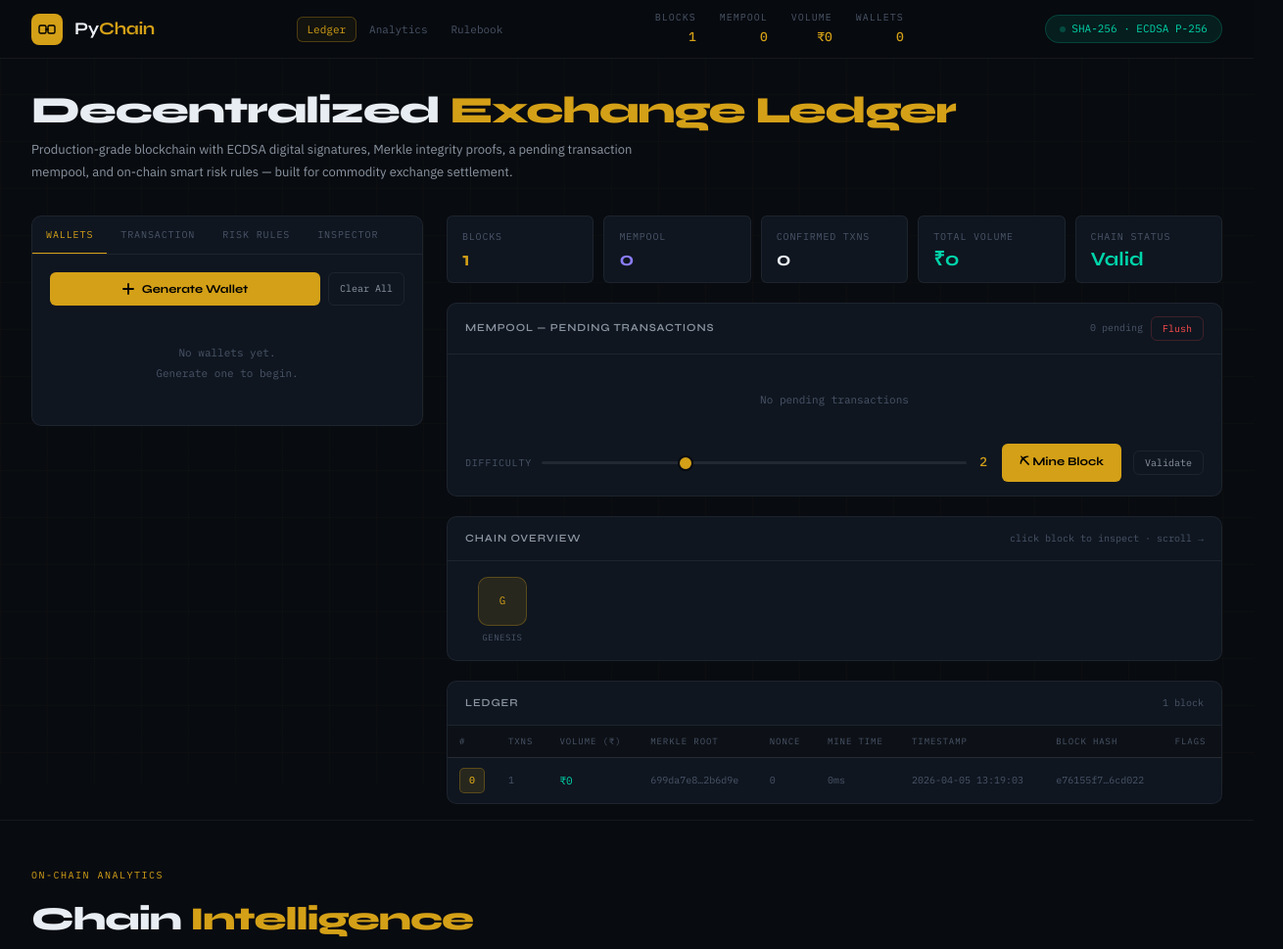
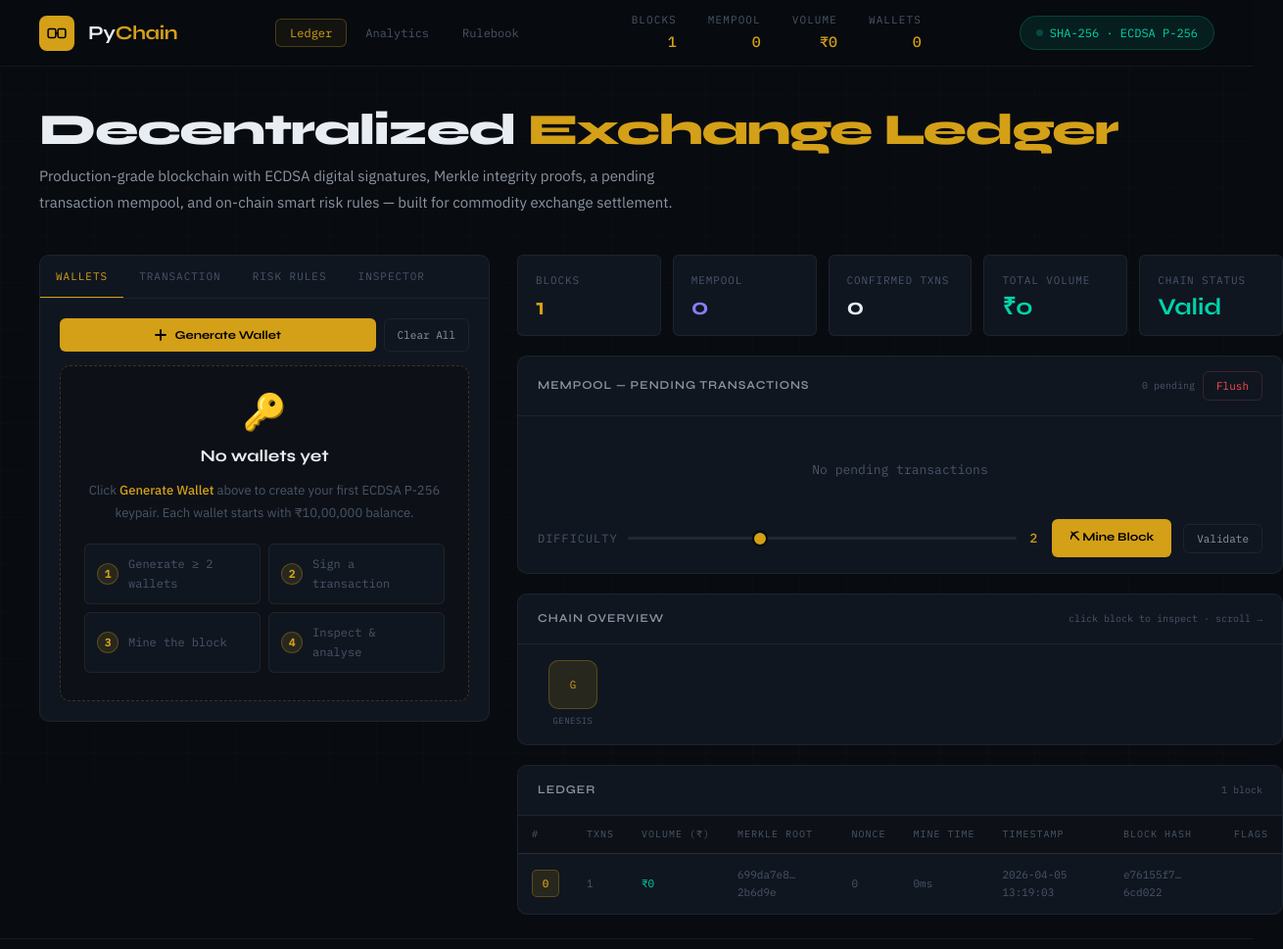
Before and after one commit to arham7s/PyChain-Decentralized-Exchange-Ledger, a plain HTML site: page index.html in a window 1280 px wide. Shown: the top 969 px of the page at 98% size, 1310 px wide, since content can reach past the window. Drawn offline with nearby package versions, Linux system fonts and the light colour scheme.

Commit message:
Update index.html

```diff
--- a/index.html
+++ b/index.html
@@ -23,7 +23,7 @@
 }
 *,*::before,*::after{box-sizing:border-box;margin:0;padding:0}
 html{scroll-behavior:smooth}
-body{background:var(--bg);color:var(--tx);font-family:var(--sans);font-size:14px;line-height:1.6;min-height:100vh;overflow-x:hidden}
+body{background:var(--bg);color:var(--tx);font-family:var(--sans);font-size:16px;line-height:1.65;min-height:100vh;overflow-x:hidden}
 body::before{content:'';position:fixed;inset:0;background-image:linear-gradient(rgba(212,160,23,0.025) 1px,transparent 1px),linear-gradient(90deg,rgba(212,160,23,0.025) 1px,transparent 1px);background-size:48px 48px;pointer-events:none;z-index:0}
 ::-webkit-scrollbar{width:4px;height:4px}
 ::-webkit-scrollbar-track{background:transparent}
@@ -35,105 +35,115 @@ body::before{content:'';position:fixed;inset:0;background-image:linear-gradient(
 .flash{animation:blockFlash .55s ease-out}
 
 /* ── HEADER ── */
-header{position:sticky;top:0;z-index:100;background:rgba(8,11,16,0.92);backdrop-filter:blur(24px);border-bottom:1px solid var(--bdr);padding:0 2rem;display:flex;align-items:center;justify-content:space-between;height:60px;gap:1rem}
-.logo{display:flex;align-items:center;gap:12px;flex-shrink:0}
-.logo-icon{width:32px;height:32px;background:var(--gold);border-radius:8px;display:flex;align-items:center;justify-content:center}
-.logo-icon svg{width:18px;height:18px}
-.logo-text{font-family:var(--disp);font-weight:700;font-size:18px;letter-spacing:-.02em}
+header{position:sticky;top:0;z-index:100;background:rgba(8,11,16,0.92);backdrop-filter:blur(24px);border-bottom:1px solid var(--bdr);padding:0 2.5rem;display:flex;align-items:center;justify-content:space-between;height:68px;gap:1rem}
+.logo{display:flex;align-items:center;gap:14px;flex-shrink:0}
+.logo-icon{width:36px;height:36px;background:var(--gold);border-radius:8px;display:flex;align-items:center;justify-content:center}
+.logo-icon svg{width:20px;height:20px}
+.logo-text{font-family:var(--disp);font-weight:700;font-size:20px;letter-spacing:-.02em}
 .logo-text span{color:var(--gold)}
-.h-nav{display:flex;gap:2px}
-.h-nav-btn{font-size:11px;font-family:var(--mono);color:var(--tx3);background:transparent;padding:5px 10px;border-radius:var(--r);transition:.15s;border:1px solid transparent;white-space:nowrap;cursor:pointer}
+.h-nav{display:flex;gap:4px}
+.h-nav-btn{font-size:12px;font-family:var(--mono);color:var(--tx3);background:transparent;padding:6px 14px;border-radius:var(--r);transition:.15s;border:1px solid transparent;white-space:nowrap;cursor:pointer}
 .h-nav-btn:hover,.h-nav-btn.act{color:var(--gold);border-color:var(--bdra);background:var(--gold-g)}
-.h-stats{display:flex;gap:1.5rem;align-items:center}
+.h-stats{display:flex;gap:2rem;align-items:center}
 .hs{text-align:right}
-.hs-l{font-size:10px;font-family:var(--mono);color:var(--tx3);text-transform:uppercase;letter-spacing:.1em;display:block}
-.hs-v{font-family:var(--mono);font-size:13px;font-weight:500;color:var(--gold)}
-.live-badge{display:flex;align-items:center;gap:6px;background:var(--teal-d);border:1px solid rgba(0,212,170,.2);padding:5px 14px;border-radius:99px;font-size:11px;font-family:var(--mono);color:var(--teal);white-space:nowrap;flex-shrink:0}
-.live-badge::before{content:'';width:6px;height:6px;border-radius:50%;background:var(--teal);animation:pulse 2s infinite}
+.hs-l{font-size:11px;font-family:var(--mono);color:var(--tx3);text-transform:uppercase;letter-spacing:.1em;display:block}
+.hs-v{font-family:var(--mono);font-size:15px;font-weight:500;color:var(--gold)}
+.live-badge{display:flex;align-items:center;gap:7px;background:var(--teal-d);border:1px solid rgba(0,212,170,.2);padding:7px 16px;border-radius:99px;font-size:12px;font-family:var(--mono);color:var(--teal);white-space:nowrap;flex-shrink:0}
+.live-badge::before{content:'';width:7px;height:7px;border-radius:50%;background:var(--teal);animation:pulse 2s infinite}
 
 /* ── SECTION ── */
 section{position:relative;z-index:1}
-.sw{max-width:1400px;margin:0 auto;padding:0 2rem}
+.sw{max-width:1600px;margin:0 auto;padding:0 2.5rem}
 
 /* ── LEDGER SECTION ── */
-#s-ledger{padding:2rem 0 1rem}
-.main-grid{display:grid;grid-template-columns:400px 1fr;gap:1.5rem;align-items:start}
-.ptitle{grid-column:1/-1;margin-bottom:.5rem}
-.ptitle h1{font-family:var(--disp);font-weight:800;font-size:clamp(22px,3vw,40px);letter-spacing:-.03em;line-height:1.1}
+#s-ledger{padding:2.5rem 0 1.5rem}
+.main-grid{display:grid;grid-template-columns:460px 1fr;gap:1.75rem;align-items:start}
+.ptitle{grid-column:1/-1;margin-bottom:.75rem}
+.ptitle h1{font-family:var(--disp);font-weight:800;font-size:clamp(26px,3.5vw,48px);letter-spacing:-.03em;line-height:1.1}
 .ptitle h1 em{font-style:normal;color:var(--gold)}
-.ptitle p{margin-top:8px;color:var(--tx2);font-size:13px;max-width:620px;line-height:1.75}
+.ptitle p{margin-top:10px;color:var(--tx2);font-size:15px;max-width:680px;line-height:1.75}
 
 /* ── PANELS ── */
 .panel{background:var(--bgc);border:1px solid var(--bdr);border-radius:var(--rl);overflow:hidden}
-.ph{padding:13px 18px;border-bottom:1px solid var(--bdr);display:flex;align-items:center;justify-content:space-between;gap:8px}
-.pt{font-family:var(--disp);font-weight:600;font-size:11px;letter-spacing:.08em;text-transform:uppercase;color:var(--tx2);white-space:nowrap}
-.pb{padding:18px}
-.pbs{padding:14px 18px}
+.ph{padding:15px 20px;border-bottom:1px solid var(--bdr);display:flex;align-items:center;justify-content:space-between;gap:8px}
+.pt{font-family:var(--disp);font-weight:600;font-size:12px;letter-spacing:.08em;text-transform:uppercase;color:var(--tx2);white-space:nowrap}
+.pb{padding:20px}
+.pbs{padding:16px 20px}
 
 /* ── TABS ── */
 .tab-bar{display:flex;border-bottom:1px solid var(--bdr);overflow-x:auto}
-.tab-btn{padding:12px 14px;font-size:10px;font-family:var(--mono);text-transform:uppercase;letter-spacing:.09em;color:var(--tx3);border:none;background:transparent;cursor:pointer;border-bottom:2px solid transparent;margin-bottom:-1px;transition:color .15s,border-color .15s;white-space:nowrap;flex-shrink:0}
+.tab-btn{padding:14px 16px;font-size:11px;font-family:var(--mono);text-transform:uppercase;letter-spacing:.09em;color:var(--tx3);border:none;background:transparent;cursor:pointer;border-bottom:2px solid transparent;margin-bottom:-1px;transition:color .15s,border-color .15s;white-space:nowrap;flex-shrink:0}
 .tab-btn.active{color:var(--gold);border-bottom-color:var(--gold)}
 .tab-btn:hover:not(.active){color:var(--tx2)}
-.tab-pane{display:none;padding:18px}
+.tab-pane{display:none;padding:20px}
 .tab-pane.active{display:block}
 
 /* ── FORM ── */
-.fg{display:flex;flex-direction:column;gap:6px;margin-bottom:13px}
-.fl{font-size:10px;font-family:var(--mono);text-transform:uppercase;letter-spacing:.1em;color:var(--tx3)}
-input[type=text],input[type=number],select{width:100%;background:var(--bg2);border:1px solid var(--bdr);border-radius:var(--r);padding:9px 12px;font-family:var(--mono);font-size:12px;color:var(--tx);outline:none;transition:border-color .2s,box-shadow .2s;-webkit-appearance:none;appearance:none}
+.fg{display:flex;flex-direction:column;gap:7px;margin-bottom:15px}
+.fl{font-size:11px;font-family:var(--mono);text-transform:uppercase;letter-spacing:.1em;color:var(--tx3)}
+input[type=text],input[type=number],select{width:100%;background:var(--bg2);border:1px solid var(--bdr);border-radius:var(--r);padding:11px 14px;font-family:var(--mono);font-size:14px;color:var(--tx);outline:none;transition:border-color .2s,box-shadow .2s;-webkit-appearance:none;appearance:none}
 input:focus,select:focus{border-color:var(--gold);box-shadow:0 0 0 3px var(--gold-g)}
 input::placeholder{color:var(--tx3)}
 select option{background:#0d1117}
 input[type=number]::-webkit-outer-spin-button,input[type=number]::-webkit-inner-spin-button{-webkit-appearance:none}
-.side-row{display:flex;gap:6px}
-.side-btn{flex:1;padding:8px 6px;border:1px solid var(--bdr);border-radius:var(--r);background:transparent;color:var(--tx3);font-family:var(--mono);font-size:11px;cursor:pointer;transition:.15s;text-align:center}
+.side-row{display:flex;gap:8px}
+.side-btn{flex:1;padding:10px 8px;border:1px solid var(--bdr);border-radius:var(--r);background:transparent;color:var(--tx3);font-family:var(--mono);font-size:13px;cursor:pointer;transition:.15s;text-align:center}
 .side-btn.abuy{background:var(--teal-d);border-color:rgba(0,212,170,.3);color:var(--teal)}
 .side-btn.asell{background:var(--red-d);border-color:rgba(255,77,77,.25);color:var(--red)}
 
 /* ── BUTTONS ── */
-.btn-p{width:100%;padding:11px;background:var(--gold);color:#000;border:none;border-radius:var(--r);font-family:var(--disp);font-weight:700;font-size:13px;cursor:pointer;transition:opacity .15s,transform .1s;display:flex;align-items:center;justify-content:center;gap:8px}
+.btn-p{width:100%;padding:13px;background:var(--gold);color:#000;border:none;border-radius:var(--r);font-family:var(--disp);font-weight:700;font-size:15px;cursor:pointer;transition:opacity .15s,transform .1s;display:flex;align-items:center;justify-content:center;gap:9px}
 .btn-p:hover{opacity:.88}.btn-p:active{transform:scale(.98)}.btn-p:disabled{opacity:.38;cursor:not-allowed}
-.btn-s{width:100%;padding:10px;background:transparent;color:var(--tx2);border:1px solid var(--bdr);border-radius:var(--r);font-family:var(--sans);font-size:12px;font-weight:500;cursor:pointer;transition:.15s;display:flex;align-items:center;justify-content:center;gap:7px}
+.btn-s{width:100%;padding:12px;background:transparent;color:var(--tx2);border:1px solid var(--bdr);border-radius:var(--r);font-family:var(--sans);font-size:14px;font-weight:500;cursor:pointer;transition:.15s;display:flex;align-items:center;justify-content:center;gap:7px}
 .btn-s:hover{border-color:var(--gold);color:var(--gold);background:var(--gold-g)}
-.btn-sm{padding:5px 11px;font-size:10px;font-family:var(--mono);background:transparent;border:1px solid var(--bdr);border-radius:var(--r);color:var(--tx2);cursor:pointer;transition:.15s;white-space:nowrap}
+.btn-sm{padding:7px 13px;font-size:11px;font-family:var(--mono);background:transparent;border:1px solid var(--bdr);border-radius:var(--r);color:var(--tx2);cursor:pointer;transition:.15s;white-space:nowrap}
 .btn-sm:hover{border-color:var(--gold);color:var(--gold)}
-.btn-danger{padding:5px 11px;font-size:10px;font-family:var(--mono);background:transparent;border:1px solid rgba(255,77,77,.2);border-radius:var(--r);color:var(--red);cursor:pointer;transition:.15s}
+.btn-danger{padding:7px 13px;font-size:11px;font-family:var(--mono);background:transparent;border:1px solid rgba(255,77,77,.2);border-radius:var(--r);color:var(--red);cursor:pointer;transition:.15s}
 .btn-danger:hover{background:var(--red-d)}
 
 /* ── WALLETS ── */
-.wl{display:flex;flex-direction:column;gap:8px}
-.wcard{background:var(--bg2);border:1px solid var(--bdr);border-radius:var(--r);padding:12px 14px;transition:border-color .15s}
+.wl{display:flex;flex-direction:column;gap:10px}
+.wcard{background:var(--bg2);border:1px solid var(--bdr);border-radius:var(--r);padding:14px 16px;transition:border-color .15s}
 .wcard:hover{border-color:rgba(212,160,23,.2)}
-.wc-top{display:flex;align-items:center;gap:10px;margin-bottom:9px}
-.wc-av{width:34px;height:34px;border-radius:8px;display:flex;align-items:center;justify-content:center;font-family:var(--disp);font-weight:700;font-size:14px;color:#000;flex-shrink:0}
-.wc-name{font-weight:500;font-size:13px}.wc-addr{font-family:var(--mono);font-size:10px;color:var(--tx3)}
+.wc-top{display:flex;align-items:center;gap:12px;margin-bottom:10px}
+.wc-av{width:38px;height:38px;border-radius:8px;display:flex;align-items:center;justify-content:center;font-family:var(--disp);font-weight:700;font-size:16px;color:#000;flex-shrink:0}
+.wc-name{font-weight:500;font-size:14px}.wc-addr{font-family:var(--mono);font-size:11px;color:var(--tx3)}
 .wc-bot{display:flex;justify-content:space-between;align-items:flex-end}
-.wc-bl{font-size:9px;font-family:var(--mono);color:var(--tx3);text-transform:uppercase;letter-spacing:.07em;margin-bottom:2px}
-.wc-bv{font-family:var(--mono);font-size:15px;font-weight:500;color:var(--teal)}.wc-bv.low{color:var(--red)}
-.wc-meta{font-family:var(--mono);font-size:9px;color:var(--tx3);text-align:right;line-height:1.6}
-.wc-pend{font-family:var(--mono);font-size:9px;color:var(--tx3);margin-top:2px}
-.wc-kb{display:inline-flex;align-items:center;gap:4px;margin-top:7px;padding:3px 8px;border-radius:99px;background:var(--teal-d);border:1px solid rgba(0,212,170,.15);font-size:9px;font-family:var(--mono);color:var(--teal)}
+.wc-bl{font-size:10px;font-family:var(--mono);color:var(--tx3);text-transform:uppercase;letter-spacing:.07em;margin-bottom:2px}
+.wc-bv{font-family:var(--mono);font-size:17px;font-weight:500;color:var(--teal)}.wc-bv.low{color:var(--red)}
+.wc-meta{font-family:var(--mono);font-size:10px;color:var(--tx3);text-align:right;line-height:1.7}
+.wc-pend{font-family:var(--mono);font-size:10px;color:var(--tx3);margin-top:2px}
+.wc-kb{display:inline-flex;align-items:center;gap:4px;margin-top:8px;padding:4px 10px;border-radius:99px;background:var(--teal-d);border:1px solid rgba(0,212,170,.15);font-size:10px;font-family:var(--mono);color:var(--teal)}
+
+/* ── WALLET ONBOARD ── */
+.wallet-onboard{background:var(--bg2);border:1px dashed rgba(212,160,23,.25);border-radius:var(--rl);padding:28px 24px;text-align:center}
+.wo-icon{font-size:36px;margin-bottom:14px;line-height:1}
+.wo-title{font-family:var(--disp);font-weight:700;font-size:17px;color:var(--tx);margin-bottom:10px}
+.wo-sub{font-size:13px;color:var(--tx3);line-height:1.75;margin-bottom:20px}
+.wo-sub strong{color:var(--gold);font-weight:500}
+.wo-steps{display:grid;grid-template-columns:1fr 1fr;gap:8px;text-align:left}
+.wo-step{display:flex;align-items:center;gap:10px;background:var(--bgc);border:1px solid var(--bdr);border-radius:var(--r);padding:10px 12px;font-size:12px;color:var(--tx3);font-family:var(--mono)}
+.wo-num{width:22px;height:22px;border-radius:50%;background:var(--gold-d);border:1px solid var(--bdra);color:var(--gold);font-size:11px;font-weight:600;display:flex;align-items:center;justify-content:center;flex-shrink:0}
 
 /* ── MEMPOOL ── */
-.mp-list{display:flex;flex-direction:column;gap:6px;max-height:220px;overflow-y:auto}
-.mp-item{background:var(--bg2);border:1px solid var(--bdr);border-radius:var(--r);padding:10px 12px;animation:fadeIn .2s ease}
-.mp-top{display:flex;align-items:center;justify-content:space-between;margin-bottom:5px}
-.mp-route{font-family:var(--mono);font-size:11px;color:var(--tx)}
+.mp-list{display:flex;flex-direction:column;gap:7px;max-height:240px;overflow-y:auto}
+.mp-item{background:var(--bg2);border:1px solid var(--bdr);border-radius:var(--r);padding:12px 14px;animation:fadeIn .2s ease}
+.mp-top{display:flex;align-items:center;justify-content:space-between;margin-bottom:6px}
+.mp-route{font-family:var(--mono);font-size:13px;color:var(--tx)}
 .mp-route .arr{color:var(--tx3);margin:0 4px}
-.mp-sig{font-size:9px;font-family:var(--mono);color:var(--teal)}
+.mp-sig{font-size:11px;font-family:var(--mono);color:var(--teal)}
 .mp-bot{display:flex;align-items:center;justify-content:space-between;gap:8px}
-.mpp{display:inline-flex;align-items:center;gap:3px;padding:2px 8px;border-radius:99px;font-size:9px;font-family:var(--mono)}
+.mpp{display:inline-flex;align-items:center;gap:3px;padding:3px 10px;border-radius:99px;font-size:11px;font-family:var(--mono)}
 .mpp.cash{background:var(--gold-d);border:1px solid var(--bdra);color:var(--gold)}
 .mpp.buy{background:var(--teal-d);border:1px solid rgba(0,212,170,.2);color:var(--teal)}
 .mpp.sell{background:var(--red-d);border:1px solid rgba(255,77,77,.2);color:var(--red)}
 .mpp.call{background:var(--purple-d);border:1px solid rgba(139,124,248,.2);color:var(--purple)}
-.mp-amt{font-family:var(--mono);font-size:12px;font-weight:500;color:var(--tx)}
-.mp-empty{font-family:var(--mono);font-size:11px;color:var(--tx3);text-align:center;padding:24px 0}
+.mp-amt{font-family:var(--mono);font-size:14px;font-weight:500;color:var(--tx)}
+.mp-empty{font-family:var(--mono);font-size:13px;color:var(--tx3);text-align:center;padding:28px 0}
 
 /* ── DIFF / RANGE ── */
 .diff-row{display:flex;align-items:center;gap:10px}
-.diff-row label{font-size:10px;font-family:var(--mono);color:var(--tx3);text-transform:uppercase;letter-spacing:.08em;white-space:nowrap}
+.diff-row label{font-size:12px;font-family:var(--mono);color:var(--tx3);text-transform:uppercase;letter-spacing:.08em;white-space:nowrap}
 input[type=range]{flex:1;height:3px;appearance:none;-webkit-appearance:none;background:rgba(255,255,255,.08);border-radius:99px;outline:none;cursor:pointer;border:none}
 input[type=range]::-webkit-slider-thumb{appearance:none;-webkit-appearance:none;width:16px;height:16px;border-radius:50%;background:var(--gold);border:2px solid var(--bg);cursor:pointer;transition:transform .15s}
 input[type=range]::-webkit-slider-thumb:hover{transform:scale(1.25)}
@@ -144,7 +154,7 @@ input[type=range]::-webkit-slider-thumb:hover{transform:scale(1.25)}
 .mining-box.show{display:block}
 .mining-lbl{font-size:10px;font-family:var(--mono);text-transform:uppercase;letter-spacing:.1em;color:var(--tx3);margin-bottom:8px;display:flex;align-items:center;gap:8px}
 .spin-el{width:8px;height:8px;border-radius:50%;border:1.5px solid var(--gold);border-top-color:transparent;animation:spin .6s linear infinite;display:inline-block;flex-shrink:0}
-.mining-nonce{font-family:var(--mono);font-size:22px;font-weight:500;color:var(--gold);margin-bottom:5px;letter-spacing:-.02em}
+.mining-nonce{font-family:var(--mono);font-size:28px;font-weight:500;color:var(--gold);margin-bottom:5px;letter-spacing:-.02em}
 .mining-hash{font-family:var(--mono);font-size:10px;color:var(--tx3);word-break:break-all;line-height:1.5}
 .mining-hash .hl{color:var(--gold)}
 .prog-bar{height:2px;background:var(--bdr);border-radius:99px;margin-top:10px;overflow:hidden}
@@ -160,10 +170,10 @@ input[type=range]::-webkit-slider-thumb:hover{transform:scale(1.25)}
 .status.warn{background:var(--purple-d);border:1px solid rgba(139,124,248,.2);color:var(--purple)}
 
 /* ── STATS ── */
-.stats-row{display:grid;grid-template-columns:repeat(5,1fr);gap:10px}
-.sc{background:var(--bgc);border:1px solid var(--bdr);border-radius:var(--r);padding:13px 15px}
-.sc-l{font-size:10px;font-family:var(--mono);text-transform:uppercase;letter-spacing:.08em;color:var(--tx3);margin-bottom:5px}
-.sc-v{font-family:var(--disp);font-size:20px;font-weight:700;line-height:1;color:var(--tx)}
+.stats-row{display:grid;grid-template-columns:repeat(5,1fr);gap:12px}
+.sc{background:var(--bgc);border:1px solid var(--bdr);border-radius:var(--r);padding:16px 18px}
+.sc-l{font-size:11px;font-family:var(--mono);text-transform:uppercase;letter-spacing:.08em;color:var(--tx3);margin-bottom:7px}
+.sc-v{font-family:var(--disp);font-size:24px;font-weight:700;line-height:1;color:var(--tx)}
 .sc-v.gold{color:var(--gold)}.sc-v.teal{color:var(--teal)}.sc-v.purple{color:var(--purple)}
 
 /* ── CHAIN VISUAL ── */
@@ -181,17 +191,17 @@ input[type=range]::-webkit-slider-thumb:hover{transform:scale(1.25)}
 
 /* ── TABLE ── */
 .tw{overflow-x:auto}
-table{width:100%;border-collapse:collapse;font-size:11px;min-width:780px}
-thead th{padding:9px 12px;text-align:left;font-family:var(--mono);font-size:9px;font-weight:400;text-transform:uppercase;letter-spacing:.1em;color:var(--tx3);border-bottom:1px solid var(--bdr);white-space:nowrap;background:var(--bg2)}
+table{width:100%;border-collapse:collapse;font-size:13px;min-width:780px}
+thead th{padding:11px 14px;text-align:left;font-family:var(--mono);font-size:10px;font-weight:400;text-transform:uppercase;letter-spacing:.1em;color:var(--tx3);border-bottom:1px solid var(--bdr);white-space:nowrap;background:var(--bg2)}
 tbody tr{cursor:pointer;transition:background .1s}
 tbody tr:hover td{background:rgba(212,160,23,.03)}
 tbody tr.act td{background:var(--gold-d)}
-tbody td{padding:10px 12px;border-bottom:1px solid var(--bdr);color:var(--tx);vertical-align:middle;transition:background .1s}
+tbody td{padding:12px 14px;border-bottom:1px solid var(--bdr);color:var(--tx);vertical-align:middle;transition:background .1s}
 tbody tr:last-child td{border-bottom:none}
-.hc{font-family:var(--mono);font-size:10px;color:var(--tx3)}
-.bn{width:26px;height:26px;border-radius:5px;display:flex;align-items:center;justify-content:center;font-family:var(--mono);font-size:10px;font-weight:500;background:var(--bg2);border:1px solid var(--bdr);color:var(--tx2)}
+.hc{font-family:var(--mono);font-size:11px;color:var(--tx3)}
+.bn{width:28px;height:28px;border-radius:5px;display:flex;align-items:center;justify-content:center;font-family:var(--mono);font-size:11px;font-weight:500;background:var(--bg2);border:1px solid var(--bdr);color:var(--tx2)}
 .bn.g{background:var(--gold-d);border-color:var(--bdra);color:var(--gold)}
-.vpill{display:inline-flex;align-items:center;padding:2px 8px;border-radius:99px;font-family:var(--mono);font-size:9px;background:var(--purple-d);border:1px solid rgba(139,124,248,.2);color:var(--purple)}
+.vpill{display:inline-flex;align-items:center;padding:3px 10px;border-radius:99px;font-family:var(--mono);font-size:10px;background:var(--purple-d);border:1px solid rgba(139,124,248,.2);color:var(--purple)}
 
 /* ── INSPECTOR ── */
 .igrid{display:grid;grid-template-columns:1fr 1fr;gap:1px;background:var(--bdr);border-radius:var(--r);overflow:hidden;margin-bottom:14px}
@@ -311,7 +321,7 @@ tbody tr:last-child td{border-bottom:none}
 .cv{font-size:12px;color:var(--tx3);line-height:1.6}
 
 /* ── FOOTER ── */
-footer{position:relative;z-index:1;border-top:1px solid var(--bdr);padding:22px 2rem;display:flex;align-items:center;justify-content:space-between;color:var(--tx3);font-size:10px;font-family:var(--mono);flex-wrap:wrap;gap:8px}
+footer{position:relative;z-index:1;border-top:1px solid var(--bdr);padding:24px 2.5rem;display:flex;align-items:center;justify-content:space-between;color:var(--tx3);font-size:12px;font-family:var(--mono);flex-wrap:wrap;gap:8px}
 
 /* ── RESPONSIVE ── */
 @media(max-width:1100px){
@@ -394,7 +404,17 @@ footer{position:relative;z-index:1;border-top:1px solid var(--bdr);padding:22px
           </button>
           <button class="btn-sm" onclick="clearWallets()">Clear All</button>
         </div>
-        <div class="wl" id="wallet-list"><div style="font-family:var(--mono);font-size:11px;color:var(--tx3);text-align:center;padding:24px 0;line-height:1.9">No wallets yet.<br>Generate one to begin.</div></div>
+        <div class="wl" id="wallet-list"><div class="wallet-onboard">
+          <div class="wo-icon">🔑</div>
+          <div class="wo-title">No wallets yet</div>
+          <div class="wo-sub">Click <strong>Generate Wallet</strong> above to create your first ECDSA P-256 keypair. Each wallet starts with ₹10,00,000 balance.</div>
+          <div class="wo-steps">
+            <div class="wo-step"><span class="wo-num">1</span><span>Generate ≥ 2 wallets</span></div>
+            <div class="wo-step"><span class="wo-num">2</span><span>Sign a transaction</span></div>
+            <div class="wo-step"><span class="wo-num">3</span><span>Mine the block</span></div>
+            <div class="wo-step"><span class="wo-num">4</span><span>Inspect &amp; analyse</span></div>
+          </div>
+        </div></div>
         <div class="status" id="wallet-status"></div>
       </div>
 
@@ -809,7 +829,17 @@ function clearWallets(){if(chain.length>1||mempool.length>0){showSt('wallet-stat
 function renderWallets(){
   const el=document.getElementById('wallet-list');
   document.getElementById('h-wallets').textContent=wallets.length;
-  if(!wallets.length){el.innerHTML='<div style="font-family:var(--mono);font-size:11px;color:var(--tx3);text-align:center;padding:24px 0;line-height:1.9">No wallets yet.<br>Generate one to begin.</div>';return;}
+  if(!wallets.length){el.innerHTML=`<div class="wallet-onboard">
+    <div class="wo-icon">🔑</div>
+    <div class="wo-title">No wallets yet</div>
+    <div class="wo-sub">Click <strong>Generate Wallet</strong> above to create your first ECDSA P-256 keypair. Each wallet starts with ₹10,00,000 balance.</div>
+    <div class="wo-steps">
+      <div class="wo-step"><span class="wo-num">1</span><span>Generate ≥ 2 wallets</span></div>
+      <div class="wo-step"><span class="wo-num">2</span><span>Sign a transaction</span></div>
+      <div class="wo-step"><span class="wo-num">3</span><span>Mine the block</span></div>
+      <div class="wo-step"><span class="wo-num">4</span><span>Inspect &amp; analyse</span></div>
+    </div>
+  </div>`;return;}
   const thresh=parseFloat(document.getElementById('rule-margin-val').value)||100000;
   el.innerHTML=wallets.map(w=>{
     const bal=getBal(w.address);const pend=getPending(w.address);const low=bal<thresh;
```
